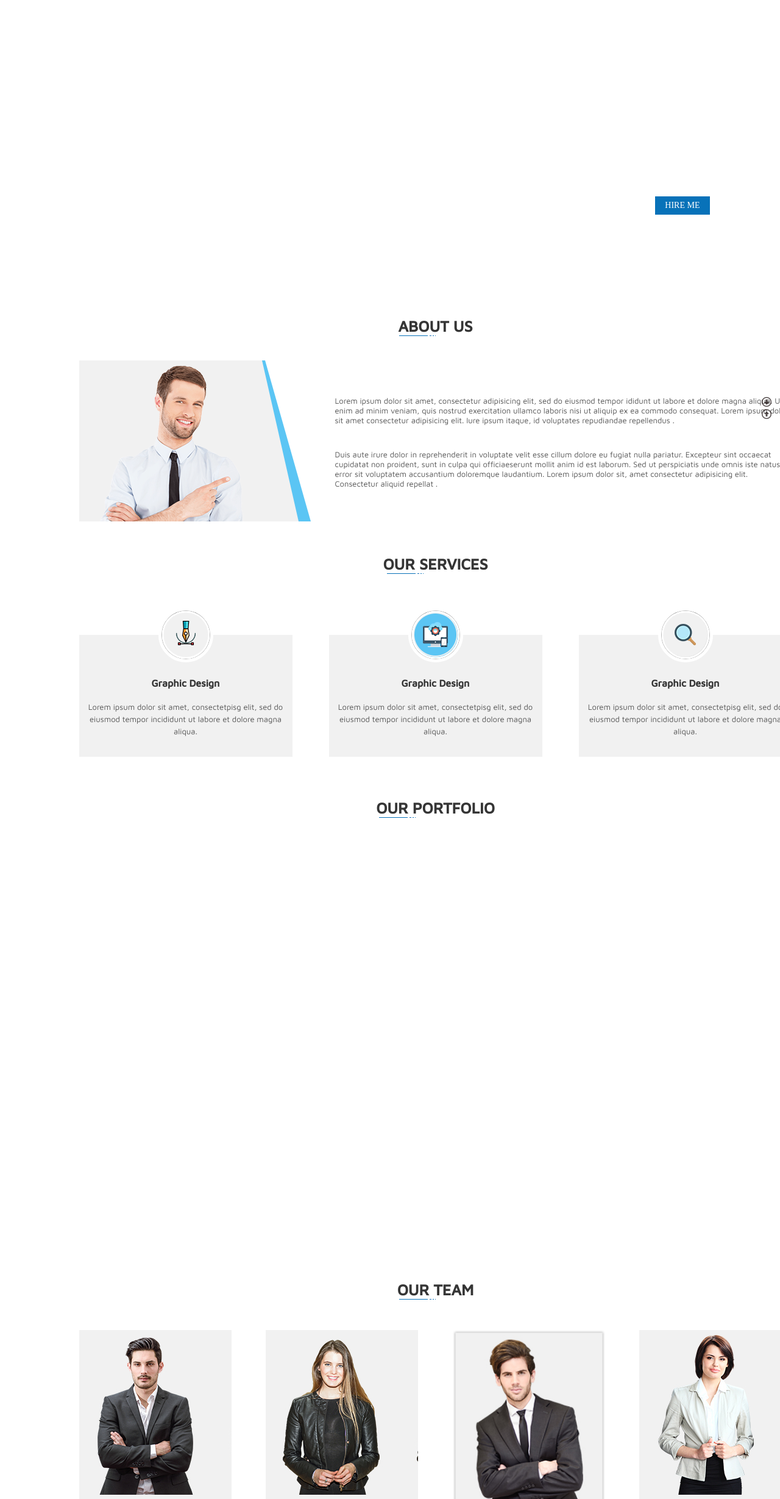
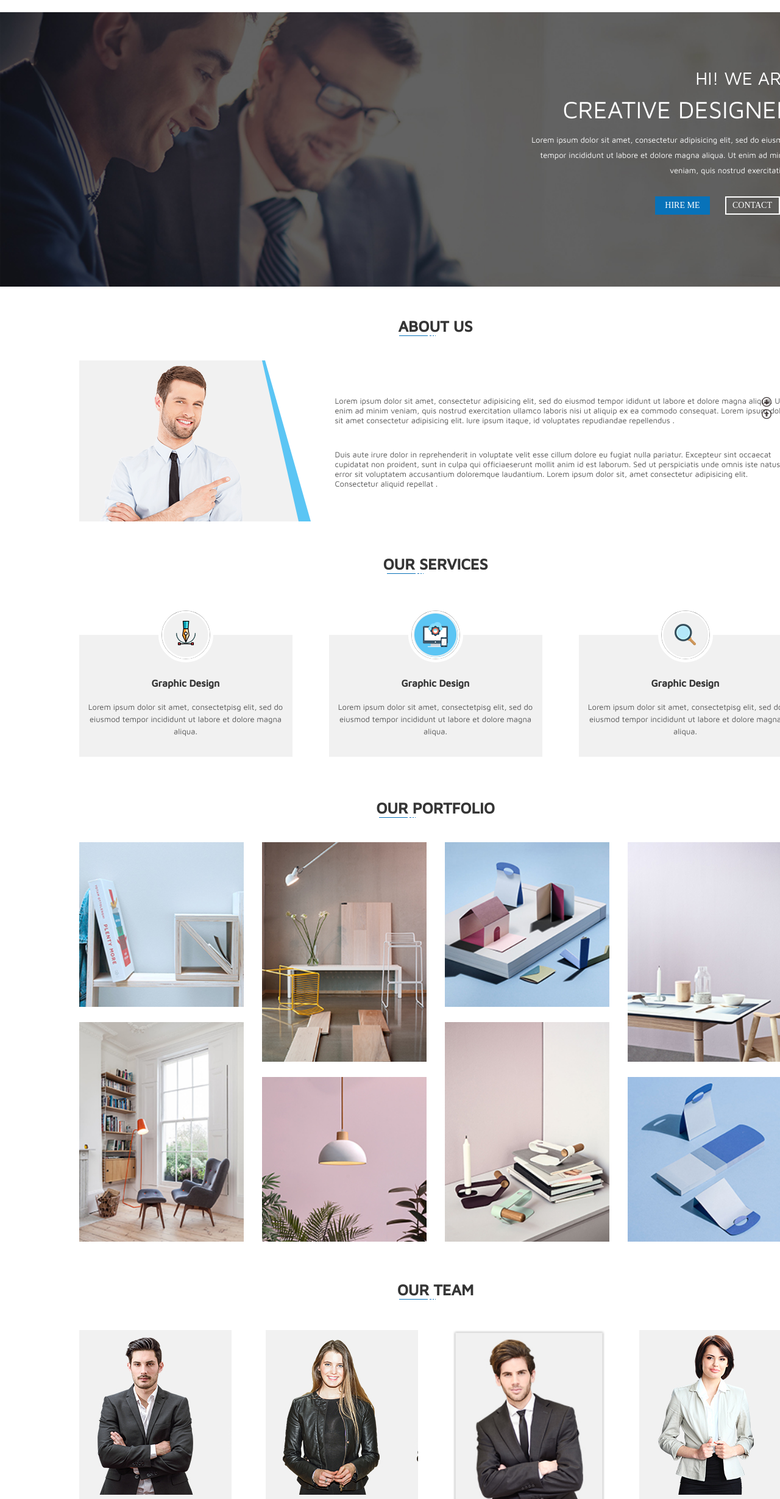
Before and after one commit to Wizard-Emon/project-11, a plain HTML site: page index.html in a window 1280 px wide. Shown: the part 100-2558 px from the top of the page at 61% size. Drawn offline with Linux system fonts and the light colour scheme; the site is published under a folder, as on GitHub Pages, so addresses that start at the root find nothing.

Commit message:
Update index.html

```diff
--- a/index.html
+++ b/index.html
@@ -68,7 +68,12 @@
       </nav>
       <!-- n end -->
       <!-- banner part start  -->
-      <section class="banner">
+      <section class="banner" style=" background: url('images/banner.jpg');
+    height: 450px;
+    background-attachment: fixed;
+    background-repeat: no-repeat;
+    background-size: cover;
+    background-position: center;">
          <div class="contents">
             <div class="content">
                <div class="text">
@@ -188,7 +193,7 @@
                   <div
                      class="img1"
                      style="
-                     background: url('/images/7.jpg');
+                     background: url('images/7.jpg');
                      background-repeat: no-repeat;
                      background-size: cover;
                      background-position: center;
@@ -199,7 +204,7 @@
                   <div
                      class="img2"
                      style="
-                     background: url('/images/8.jpg');
+                     background: url('images/8.jpg');
                      background-repeat: no-repeat;
                      background-size: cover;
                      background-position: center;
@@ -214,7 +219,7 @@
                   <div
                      class="img2"
                      style="
-                     background: url('/images/9.jpg');
+                     background: url('images/9.jpg');
                      background-repeat: no-repeat;
                      background-size: cover;
                      background-position: center;
@@ -225,7 +230,7 @@
                   <div
                      class="img1"
                      style="
-                     background: url('/images/10.jpg');
+                     background: url('images/10.jpg');
                      background-repeat: no-repeat;
                      background-size: cover;
                      background-position: center;
@@ -240,7 +245,7 @@
                   <div
                      class="img1"
                      style="
-                     background: url('/images/11.jpg');
+                     background: url('images/11.jpg');
                      background-repeat: no-repeat;
                      background-size: cover;
                      background-position: center;
@@ -251,7 +256,7 @@
                   <div
                      class="img2"
                      style="
-                     background: url('/images/12.jpg');
+                     background: url('images/12.jpg');
                      background-repeat: no-repeat;
                      background-size: cover;
                      background-position: center;
@@ -264,7 +269,7 @@
                   <div
                      class="img2"
                      style="
-                     background: url('/images/13.jpg');
+                     background: url('images/13.jpg');
                      background-repeat: no-repeat;
                      background-size: cover;
                      background-position: center;
@@ -275,7 +280,7 @@
                   <div
                      class="img1"
                      style="
-                     background: url('/images/14.jpg');
+                     background: url('images/14.jpg');
                      background-repeat: no-repeat;
                      background-size: cover;
                      background-position: center;
@@ -384,7 +389,12 @@
          <div class="block">
             <div class="block1">
                <div class="img"><img src="images/26.png" alt=""></div>
-               <div class="text ">
+               <div class="text "           style="
+    background: url('images/28.png');
+    background-position: center;
+    background-repeat: no-repeat;
+    background-size: cover;
+               ">
                   <h2>Shahin Alom</h2>
                   <img src="images/29.png" alt="">
                   <p style="padding: 5px 0px 15px 0px;">Chairman</p>
@@ -393,7 +403,12 @@
             </div>
             <div class="block1">
                <div class="img"><img src="images/27.png" alt=""></div>
-               <div class="text ">
+               <div class="text "           style="
+    background: url('images/28.png');
+    background-position: center;
+    background-repeat: no-repeat;
+    background-size: cover;
+               ">
                   <h2>MAhadi Tahsan</h2>
                   <img src="images/29.png" alt="">
                   <p style="padding: 5px 0px 15px 0px;">Exicutive Director</p>
```
